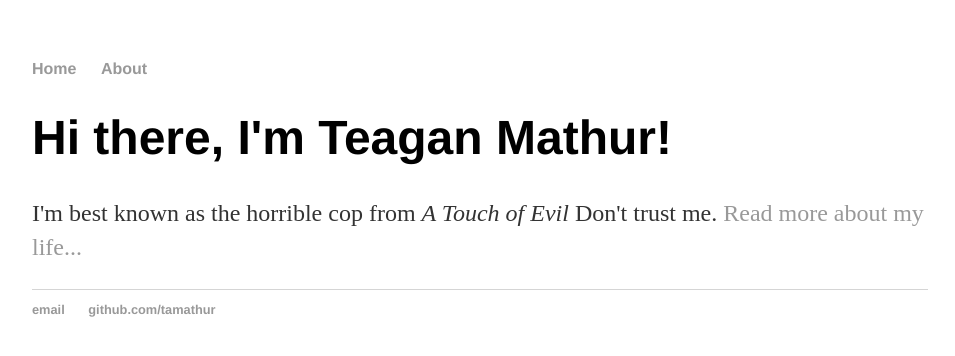
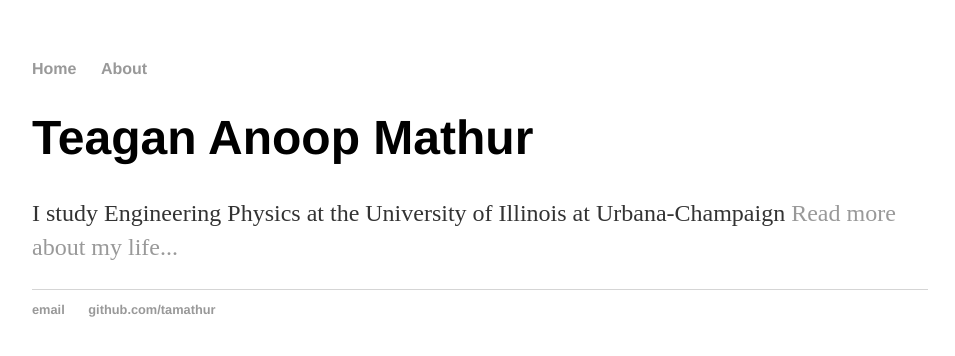
Before and after one commit to tamathur/tamathur.github.io, a Jekyll site: the page built from index.html, in a window 1280 px wide. Shown: the top 356 px of the page, without its empty margins (160-1115 px from the left). Built offline with Jekyll 4.4.1, drawn with Linux system fonts in a browser that asks for light colours.

Commit message:
Update index.html

```diff
--- a/index.html
+++ b/index.html
@@ -3,6 +3,6 @@ layout: default
 title: Teagan Mathur
 ---
 <div class="blurb">
-	<h1>Hi there, I'm Teagan Mathur!</h1>
-	<p>I'm best known as the horrible cop from <em>A Touch of Evil</em> Don't trust me. <a href="/about">Read more about my life...</a></p>
+	<h1>Teagan Anoop Mathur</h1>
+	<p>I study Engineering Physics at the University of Illinois at Urbana-Champaign <a href="/about">Read more about my life...</a></p>
 </div><!-- /.blurb -->
```
